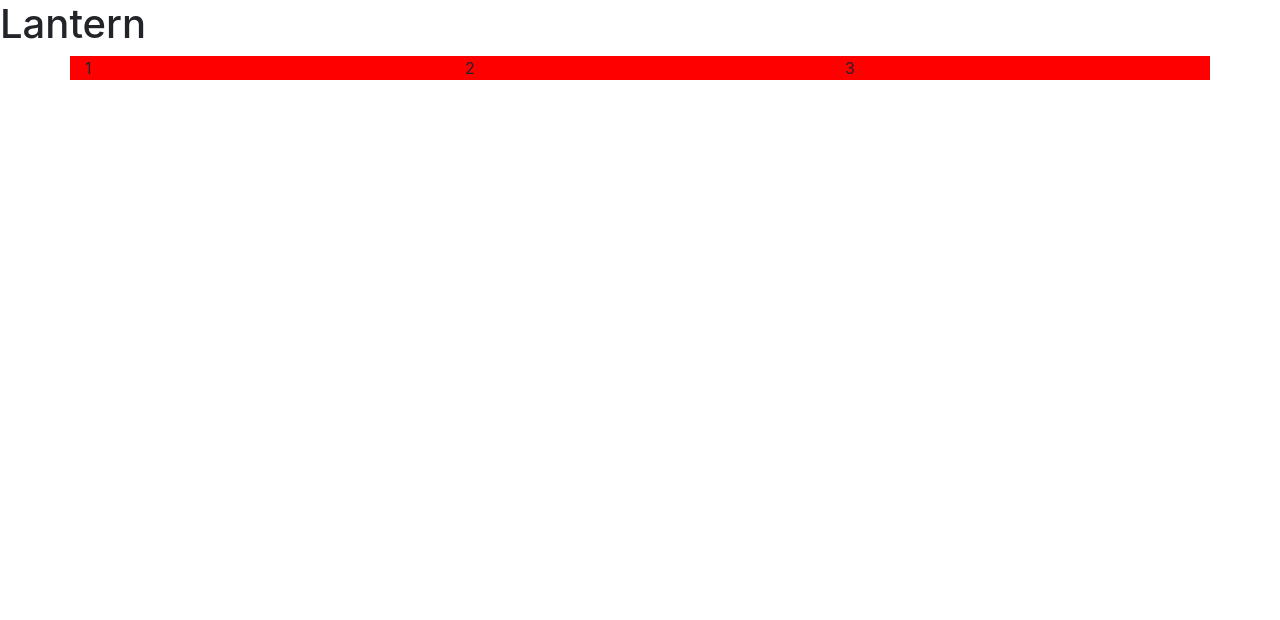
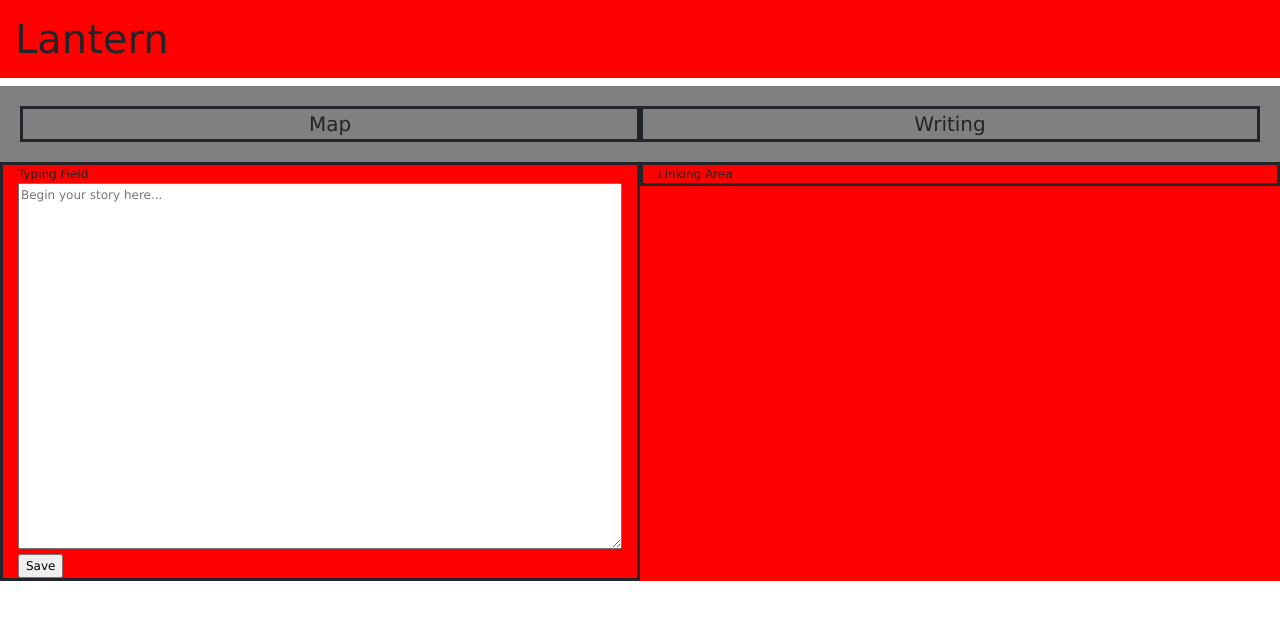
Before and after one commit to TheIrishAce/Lantern, a PHP site: page / in a window 1280 px wide. Shown: the top 620 px of the page. Run offline with PHP 8.4, Linux system fonts and the light colour scheme.

Commit message:
Updated template.

```diff
--- a/css/custom.css
+++ b/css/custom.css
@@ -1,3 +1,47 @@
-.container {
+/* Head */
+body{
+	font-family: "Verdana";
+}
+
+h1{
+	padding: 15px;
 	background-color: red;
 }
+/* Body */
+.container-fluid {
+	background-color: red;
+	width: 100%;
+	height: 100%;
+}
+
+#top {
+	background-color: grey;
+	padding: 20px;
+	text-align: center;
+	font-size: 20px;
+
+}
+
+#wordPad {
+	border: solid;
+	height: 100%;
+	font-size: 12px;
+}
+
+#refrences {
+	border: solid;
+	height: 100%;
+	font-size: 12px;
+}
+
+#writingPage {
+	border: solid;
+}
+
+#mapPage {
+	border: solid;
+}
+
+#writingArea {
+	width: 100%;
+}
--- a/index.html
+++ b/index.html
@@ -10,7 +10,6 @@
 
     <!-- Custom CSS -->
     <link rel="stylesheet" type="text/css" href="css/custom.css">
-</head>
 
 
     <title>Lantern</title>
@@ -24,11 +23,22 @@
     <script src="https://cdnjs.cloudflare.com/ajax/libs/popper.js/1.14.7/umd/popper.min.js" integrity="sha384-UO2eT0CpHqdSJQ6hJty5KVphtPhzWj9WO1clHTMGa3JDZwrnQq4sF86dIHNDz0W1" crossorigin="anonymous"></script>
     <script src="https://stackpath.bootstrapcdn.com/bootstrap/4.3.1/js/bootstrap.min.js" integrity="sha384-JjSmVgyd0p3pXB1rRibZUAYoIIy6OrQ6VrjIEaFf/nJGzIxFDsf4x0xIM+B07jRM" crossorigin="anonymous"></script>
 
-    <div class="container">
+    <div class="container-fluid">
+    	<div id="top" class="row">
+    		<div id="mapPage" class="col-md-6">Map</div>
+    		<div id="writingPage"class="col-md-6">Writing</div>
+    	</div>
     	<div class="row">
-    		<div class="col-md-4">1</div>
-    		<div class="col-md-4">2</div>
-    		<div class="col-md-4">3</div>
+    		<div id="wordPad" class="col-md-6">Typing Field
+    			<form action="/action_page.php">
+  					<textarea type="text" id="writingArea" name="storyType" rows="20" cols="50" placeholder="Begin your story here..."></textarea>
+  					<br>
+  					<input type="submit" value="Save">
+				</form>
+    		</div>
+    		<div id="refrences" class="col-md-6">Linking Area
+
+    		</div>
     	</div>
     </div>
   </body>
```
